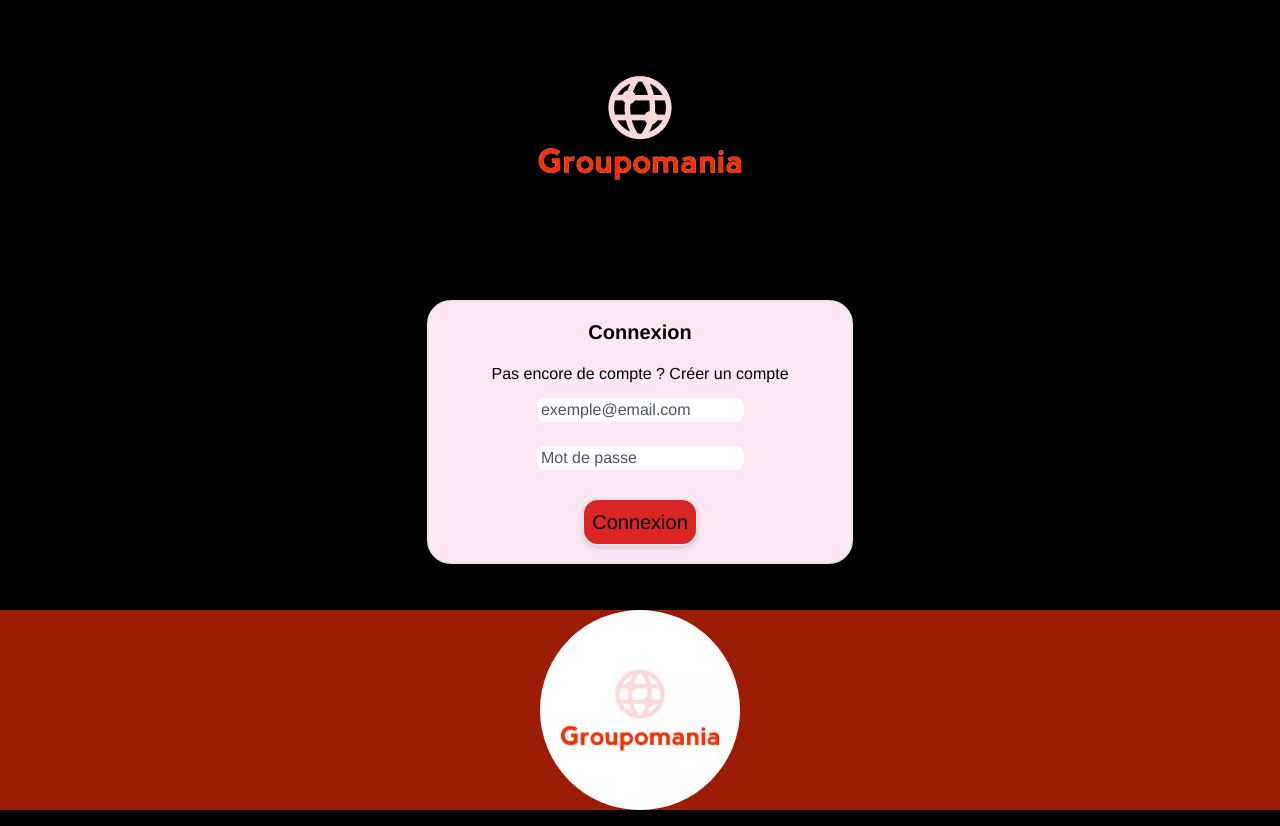
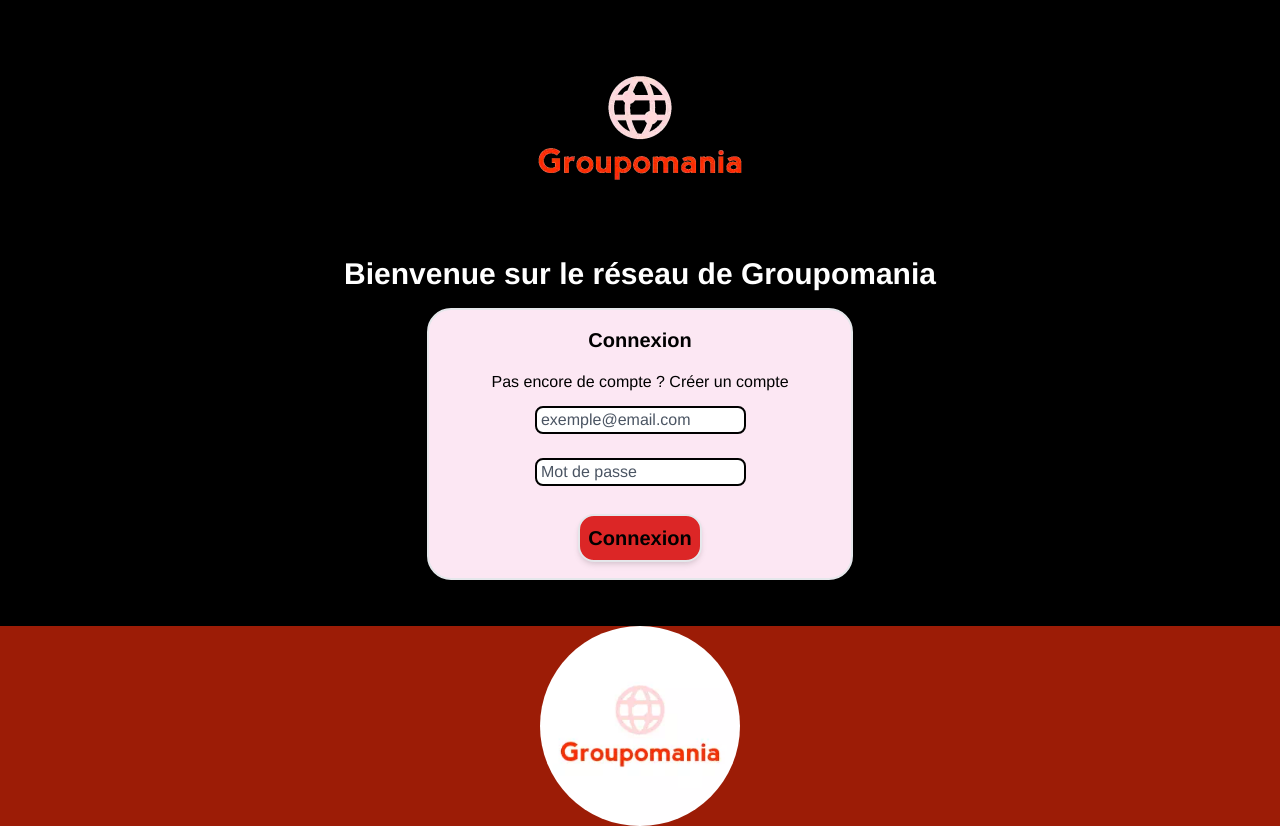
Before and after one commit to Hortleur/groupamania, a Vue app: page / in a window 1280 px wide. Built offline with nearby package versions, Linux system fonts and the light colour scheme.

Commit message:
page profil form dans un modale en place

```diff
--- a/src/components/Login.vue
+++ b/src/components/Login.vue
@@ -5,23 +5,23 @@
         <p class="card_subtitle" v-if="mode == 'login'">Pas encore de compte ? <span class="card_action text-base hover:text-green-600 cursor-pointer" @click="switchToCreate">Créer un compte</span></p>
         <p class="card_subtitle text-lg" v-else>Déjà un compte ? <span class="card_action text-base hover:text-green-600 cursor-pointer" @click="switchToLogin">Se Connecter</span></p>
         <div class="form-row">
-            <input v-model="email" type="text" placeholder=" exemple@email.com" class=" my-3 rounded-lg placeholder-gray-600">
+            <input v-model="email" type="text" placeholder=" exemple@email.com" class=" my-3 rounded-lg placeholder-gray-600 border-2 border-black">
         </div>
         <div class="form-row" v-if="mode == 'create'">
-            <input v-model="prenom" type="text" placeholder=" Prenom" class="my-6 rounded-lg placeholder-gray-600">
+            <input v-model="prenom" type="text" placeholder=" Prenom" class="my-6 rounded-lg placeholder-gray-600 border-2 border-black">
         </div>
         <div class="form-row">
-            <input v-model="password" type="password" placeholder=" Mot de passe" class="my-3 rounded-lg placeholder-gray-600">
+            <input v-model="password" type="password" placeholder=" Mot de passe" class="my-3 rounded-lg placeholder-gray-600 border-2 border-black">
         </div>
         <div class="form-row" v-if="mode == 'login' && status == 'error_login'">
             Adresse mail ou mot de passe invalide
         </div>
         <div class="form-row">
-            <button @click="login()" class="border-2 rounded-2xl p-2 my-4 bg-red-600 text-xl shadow-md cursor-pointer hover:text-green-600 scale-50" v-if="mode == 'login'">
+            <button @click="login()" class="border-2 rounded-2xl p-2 my-4 bg-red-600 text-xl shadow-md cursor-pointer hover:text-white font-semibold" v-if="mode == 'login'">
                 <span v-if="status == loading">Connexion en cours</span>
                 <span v-else>Connexion</span>
             </button>
-            <button @click="createAccount()" class="border-2 rounded-2xl p-2 my-4 bg-red-600 text-xl shadow-md cursor-pointer hover:text-green-600 scale-50" v-else>
+            <button @click="createAccount()" class="border-2 rounded-2xl p-2 my-4 bg-red-600 text-xl shadow-md cursor-pointer hover:text-white font-semibold" v-else>
                 S'inscrire
             </button>
         </div>
--- a/src/components/PostForm.vue
+++ b/src/components/PostForm.vue
@@ -61,7 +61,7 @@ export default {
             fd.append('formContent', JSON.stringify(formContent))
             instance.post('/createPost', fd)
             .then(res => {
-                console.log(res)
+                res.json()
             })
         }
     }
--- a/src/components/PostList.vue
+++ b/src/components/PostList.vue
@@ -7,7 +7,7 @@
                 <span>{{post.Likes.likeCount}}</span>
             </div>
         </div>
-        <div>
+        <div class=" w-full">
             <div>
             <div class="title border-b-4 border-black my-3 flex content-center justify-center">
                 <h2 class=" text-2xl font-bold">{{post.title}}</h2>
@@ -24,13 +24,13 @@
             </div>
         </div>
 
-        <div class="postFooter">
+        <div class="postFooter ">
             <div class="userName">
-                <span>Posté par:</span> {{post.user.name}}
+                <span>Posté par :</span> {{post.user.name}}
             </div>
             <div class="comments">
                 <div>
-                    <p>commentaires:</p>{{post.Commentaire.length}}
+                    <p>commentaire(s) : {{post.Commentaire.length}} commentaire(s)</p>
                 </div>
                 <div class="commentaires">
 
--- a/src/components/ProfileForm.vue
+++ b/src/components/ProfileForm.vue
@@ -1,14 +1,36 @@
 <template>
-    <div>
-
+    <div class="border-2 border-solid border-black bg-pink-100 p-8 rounded-xl">
+        <div class="my-4">
+            <label for="name"> Pseudo: </label>
+            <input v-model="name" type="text" name="name" id="name" placeholder= " Pseudo">
+        </div>
+        <div class="my-4">
+            <label for="bio"> bio:</label>
+            <textarea name="bio" id="bio" cols="30" rows="5"></textarea>
+        </div>
+        <div>
+            <input type="text" name="imageAltText" id="imageAltText" placeholder="description de la photo">
+            <input type="file" name="image" id="image">
+        </div>
+        <div>
+            <button type="submit" class="my-4 bg-orange-200 p-4 rounded-xl border-black border-2 shadow-lg">Créer son Profile</button>
+        </div>
     </div>
 </template>
 
 <script>
-let gpc = localStorage.getItem('gpc')
-const nom = JSON.parse(gpc).name
-const UserId= JSON.parse(gpc).id
-console.log(nom, UserId)
+    let gpc = localStorage.getItem('gpc')
+    const nom = JSON.parse(gpc).name
+    const UserId= JSON.parse(gpc).id
+    console.log(nom, UserId)
+    export default {
+        name: "ProfileForm",
+        methods: {
+
+        }
+
+    }
+
 
 </script>
 
--- a/src/views/Home.vue
+++ b/src/views/Home.vue
@@ -2,7 +2,7 @@
 <div class=" flex flex-col flex-nowrap h-screen justify-between">
     <Header/>
   <div>
-    <h1 class="font-bold text-lg">
+    <h1 class="font-bold text-3xl text-white">
       Bienvenue sur le réseau de Groupomania
     </h1>
   </div>
--- a/src/views/Profile.vue
+++ b/src/views/Profile.vue
@@ -12,9 +12,11 @@
             </div>
         </div>
         <div class=" border-pink-100 border-2">
+            <div >
                 <button @click="openModal = !openModal" class=" bg-pink-100 my-4 p-3 rounded">Créer son profile</button>
             </div>
-        <div v-if="openModal" class=" fixed z-50 overflow-x-hidden overflow-y-auto inset-0 flex justify-center items-center ">
+            <div v-if="openModal"
+                class=" fixed z-50 overflow-x-hidden overflow-y-auto inset-0 flex justify-center items-center ">
                 <div class=" relative mx-auto w-auto">
                     <button @click="openModal = !openModal">
                         <i class="fas fa-times-circle text-4xl text-orangeGroupo"></i>
@@ -24,6 +26,11 @@
             </div>
             <div v-if="openModal" class=" absolute inset-0 z-40 opacity-90 bg-white">
             </div>
+        </div>
+        <div>
+
+        </div>
+
         <div>
             <Footer />
         </div>
@@ -43,13 +50,13 @@
             Footer,
             ProfileForm,
         },
-        data(){
-            return{
+        data() {
+            return {
                 openModal: false
             }
         },
         methods: {
-            logOut(){
+            logOut() {
                 localStorage.clear()
             }
         }
```
Lines whose indentation alone changed are shown as unchanged.
